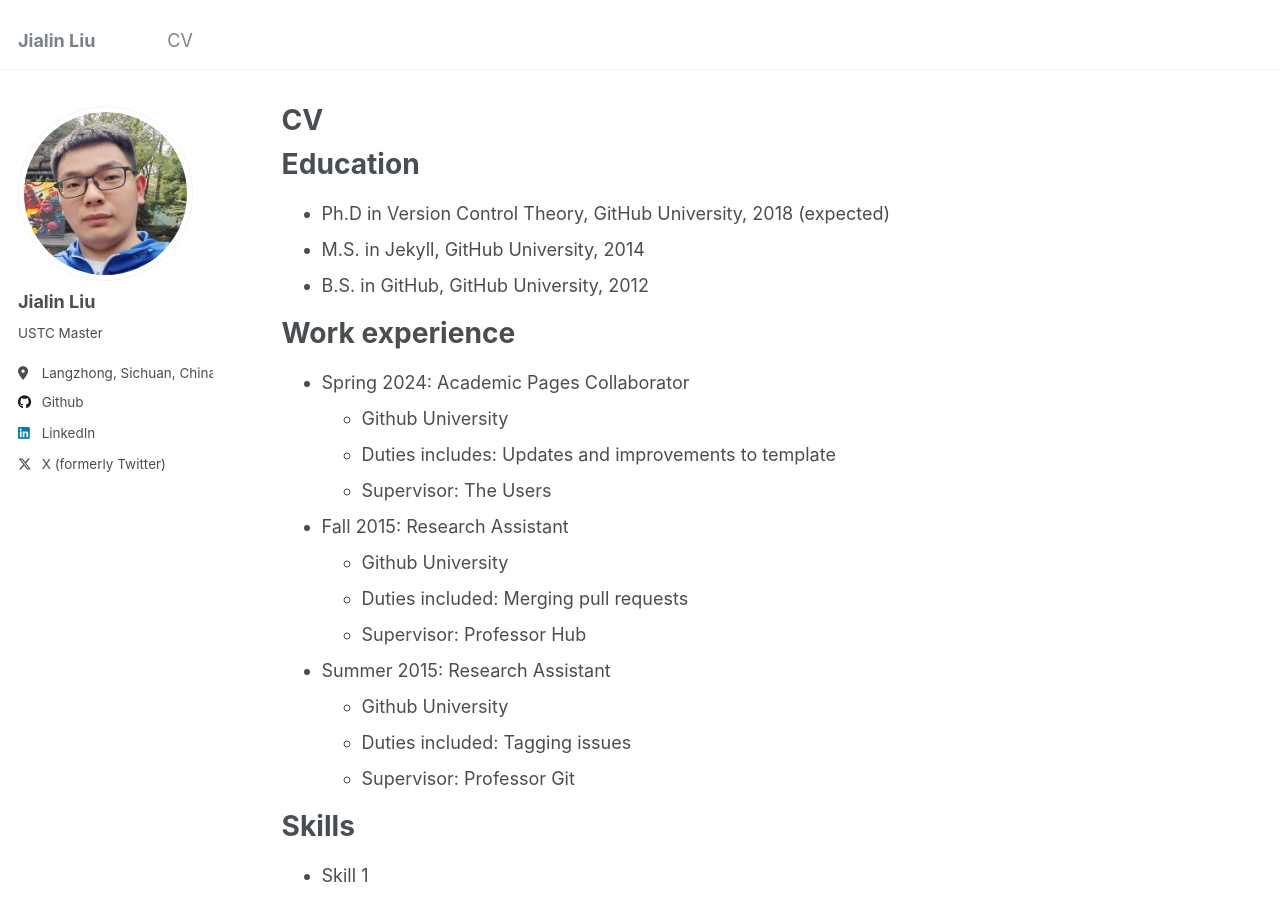
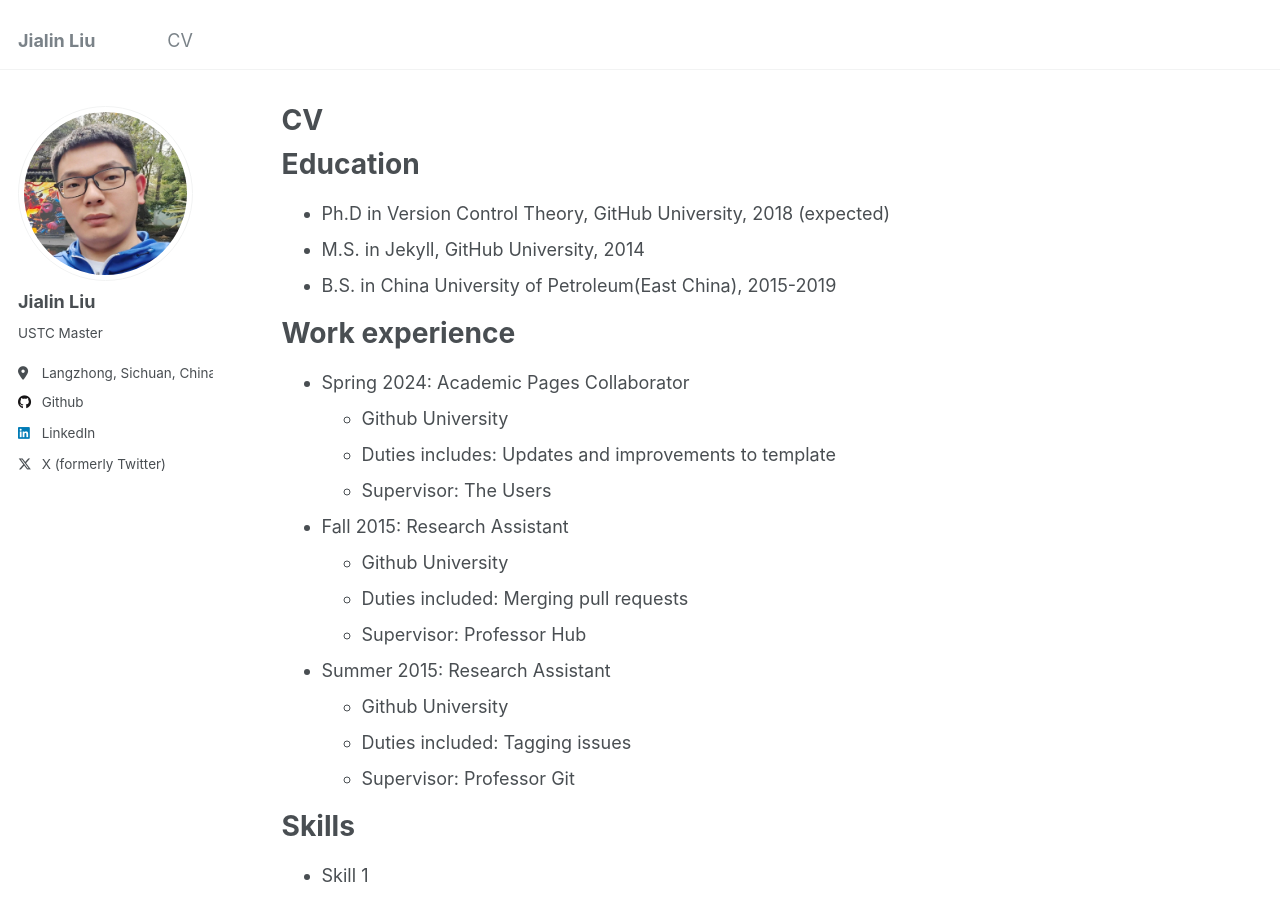
Before and after one commit to jialinliu0817/jialinliu0817.github.io, a Jekyll site: the page built from _pages/cv.md, in a window 1280 px wide and 900 px high. Built offline with Jekyll 4.4.1, drawn with Linux system fonts in a browser that asks for light colours.

Commit message:
Update cv.md

```diff
--- a/_pages/cv.md
+++ b/_pages/cv.md
@@ -13,7 +13,7 @@ Education
 ======
 * Ph.D in Version Control Theory, GitHub University, 2018 (expected)
 * M.S. in Jekyll, GitHub University, 2014
-* B.S. in GitHub, GitHub University, 2012
+* B.S. in China University of Petroleum(East China), 2015-2019
 
 Work experience
 ======
```
